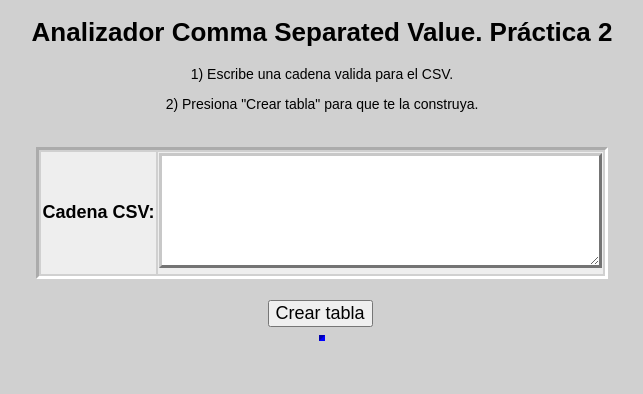
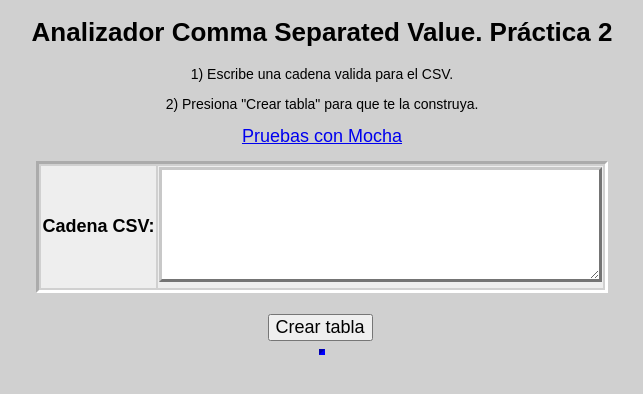
Before and after one commit to alu0100696585/Practica_CSV, a plain HTML site: page index.html in a window 1280 px wide. Both pictures are taken after a click on the button "Crear tabla". Shown: the whole page, without its empty margins (318-961 px from the left). Drawn offline with nearby package versions, Linux system fonts and the light colour scheme.

Commit message:
Entrega final

```diff
--- a/csv.js
+++ b/csv.js
@@ -53,6 +53,9 @@ function calculate() {
   r.push('</table>');
   //alert(r.join('\n')); // debug
   finaltable.innerHTML = r.join('\n');
+
+  if(error == true)
+    fallo.innerHTML = "";
 }
 
 if (typeof(Storage !== "undefined")){
--- a/index.html
+++ b/index.html
@@ -20,6 +20,7 @@
     <div class="ayuda">
       <p>1) Escribe una cadena valida para el CSV. </p>
       <p>2) Presiona "Crear tabla" para que te la construya.</p>
+      <p> <a href="test/index.html" type="text/html" > Pruebas con Mocha</a>
       <br>
     </div>
 
@@ -34,6 +35,7 @@
 
     <button type="button">Crear tabla</button><br>
     <span class="output" id="finaltable"></span>
+    <div id="fallo"></div>
 
   </body>
 
```
